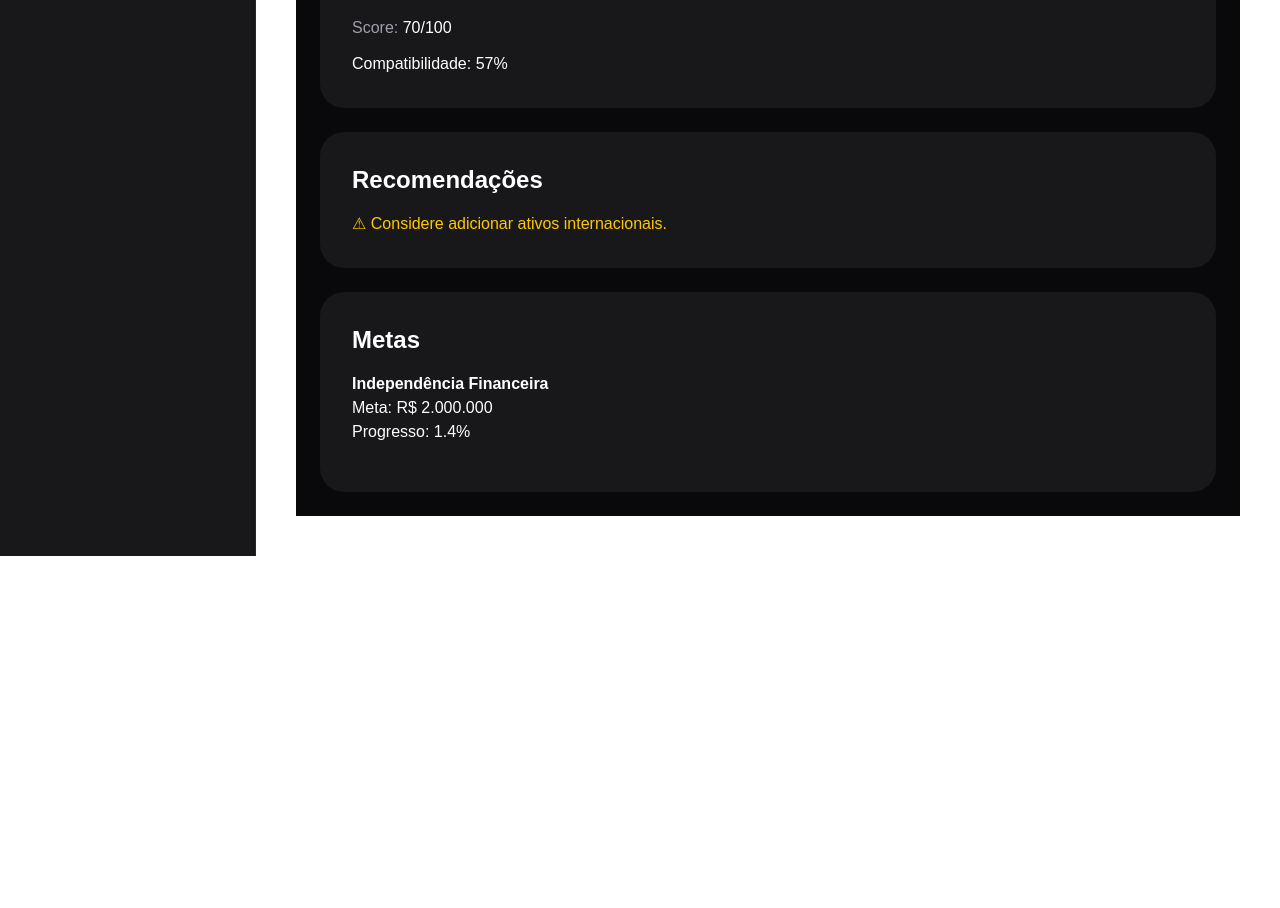
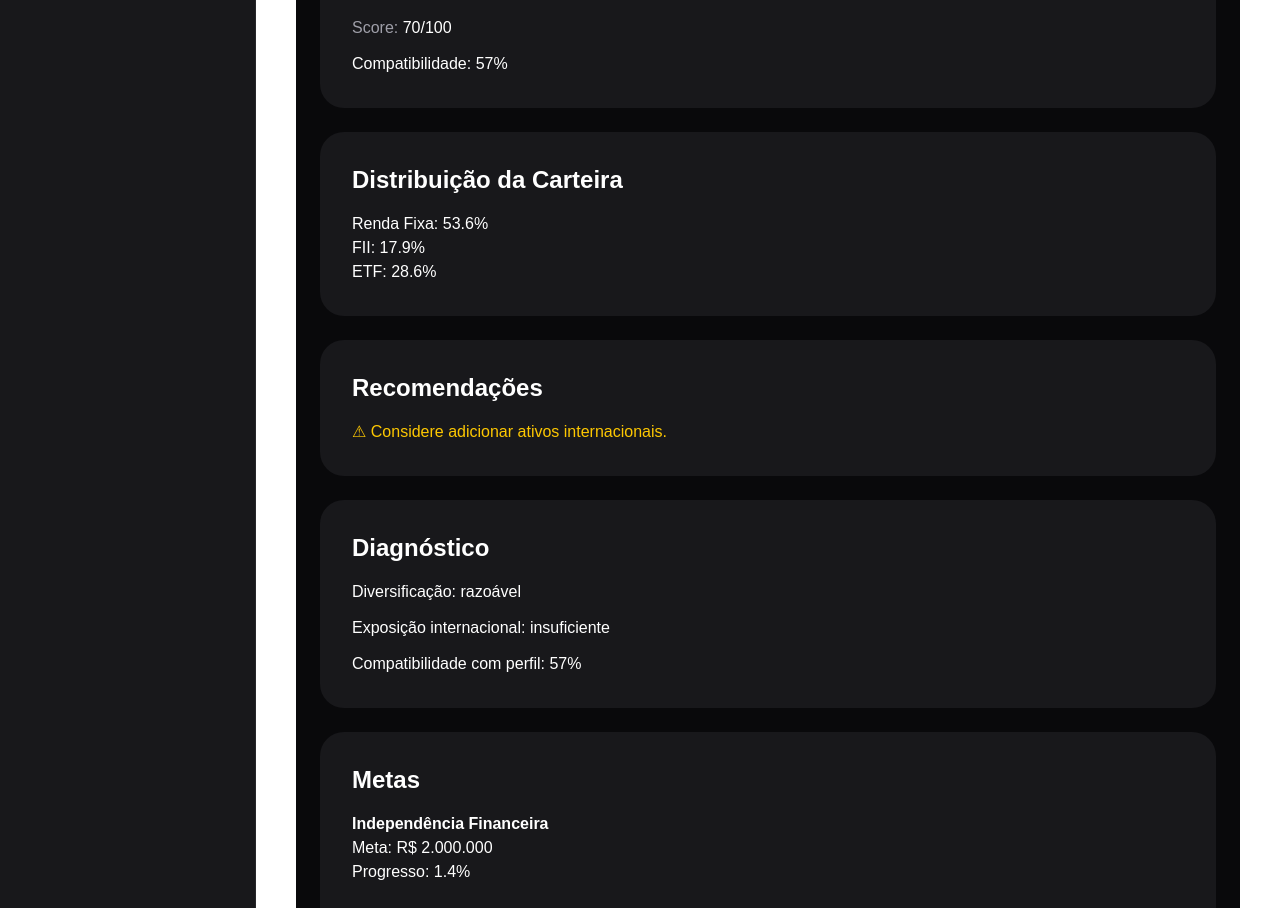
Before and after one commit to joaozinhopereira38-sudo/gestor-patrimonial, a Next.js app: page /relatorio in a window 1280 px wide. Shown: the part 500-1408 px from the top of the page. Before the commit the page ends 1056 px from the top, so only its background shows below. Built offline with nearby package versions, Linux system fonts and the light colour scheme.

Commit message:
feat: diagnóstico e distribuição no relatório

```diff
--- a/src/app/relatorio/page.tsx
+++ b/src/app/relatorio/page.tsx
@@ -31,6 +31,18 @@ const score =
     40 +
       categories.length * 10,
     100
+  );
+
+  const categoryTotals =
+  assets.reduce(
+    (acc, asset) => {
+      acc[asset.category] =
+        (acc[asset.category] || 0) +
+        asset.value;
+
+      return acc;
+    },
+    {} as Record<string, number>
   );
 
   return (
@@ -106,6 +118,28 @@ const score =
 
         <div className="bg-zinc-900 p-8 rounded-3xl mb-6">
   <h2 className="text-2xl font-bold mb-4">
+    Distribuição da Carteira
+  </h2>
+
+  {Object.entries(
+    categoryTotals
+  ).map(
+    ([category, value]) => (
+      <p key={category}>
+        {category}:{" "}
+        {(
+          (value /
+            patrimonio) *
+          100
+        ).toFixed(1)}
+        %
+      </p>
+    )
+  )}
+</div>
+
+        <div className="bg-zinc-900 p-8 rounded-3xl mb-6">
+  <h2 className="text-2xl font-bold mb-4">
     Recomendações
   </h2>
 
@@ -125,6 +159,31 @@ const score =
       ✓ Boa diversificação.
     </p>
   )}
+</div>
+
+<div className="bg-zinc-900 p-8 rounded-3xl mb-6">
+  <h2 className="text-2xl font-bold mb-4">
+    Diagnóstico
+  </h2>
+
+  <div className="space-y-3">
+
+    <p>
+      Diversificação:
+      razoável
+    </p>
+
+    <p>
+      Exposição internacional:
+      insuficiente
+    </p>
+
+    <p>
+      Compatibilidade com perfil:
+      57%
+    </p>
+
+  </div>
 </div>
 
         <div className="bg-zinc-900 p-8 rounded-3xl">
```
